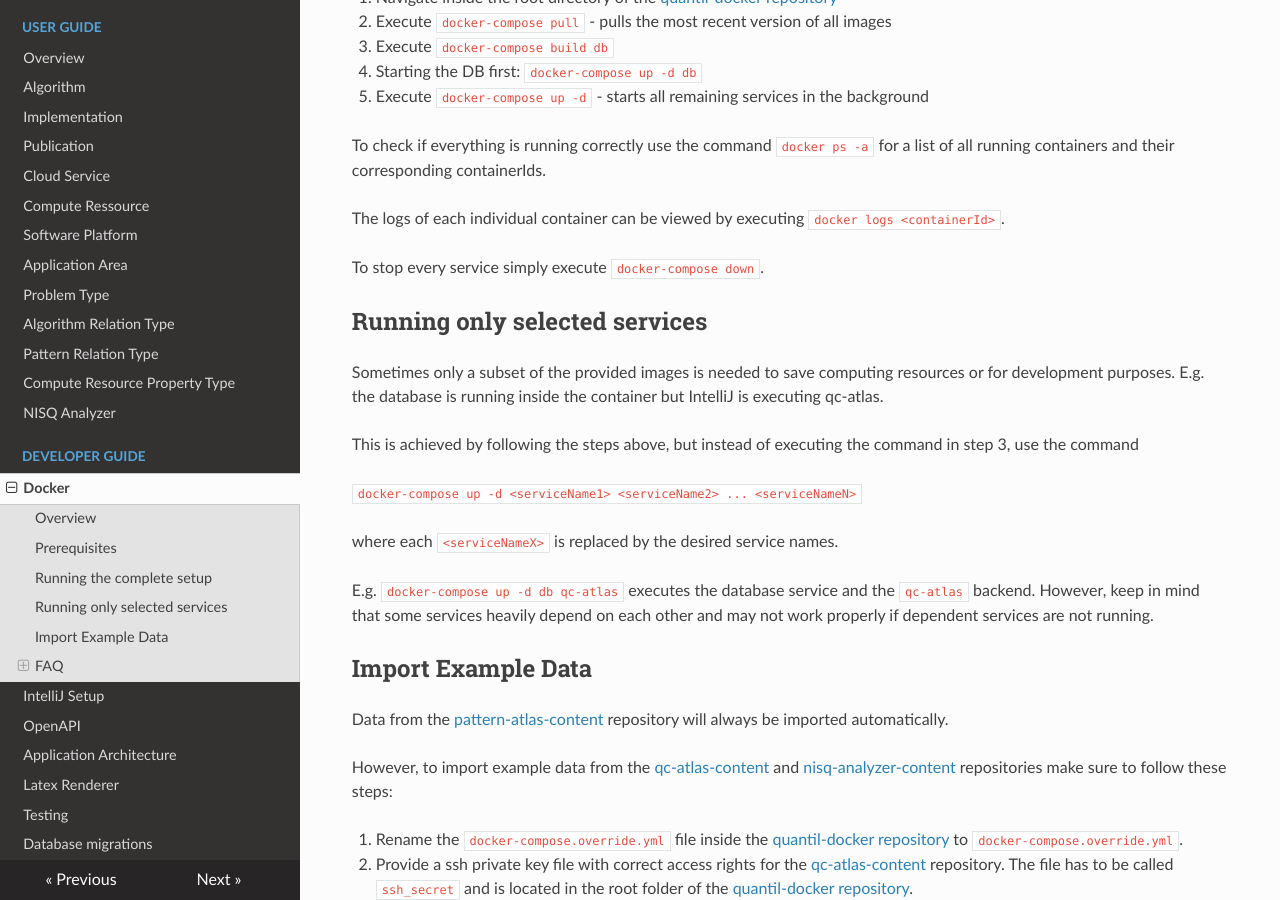
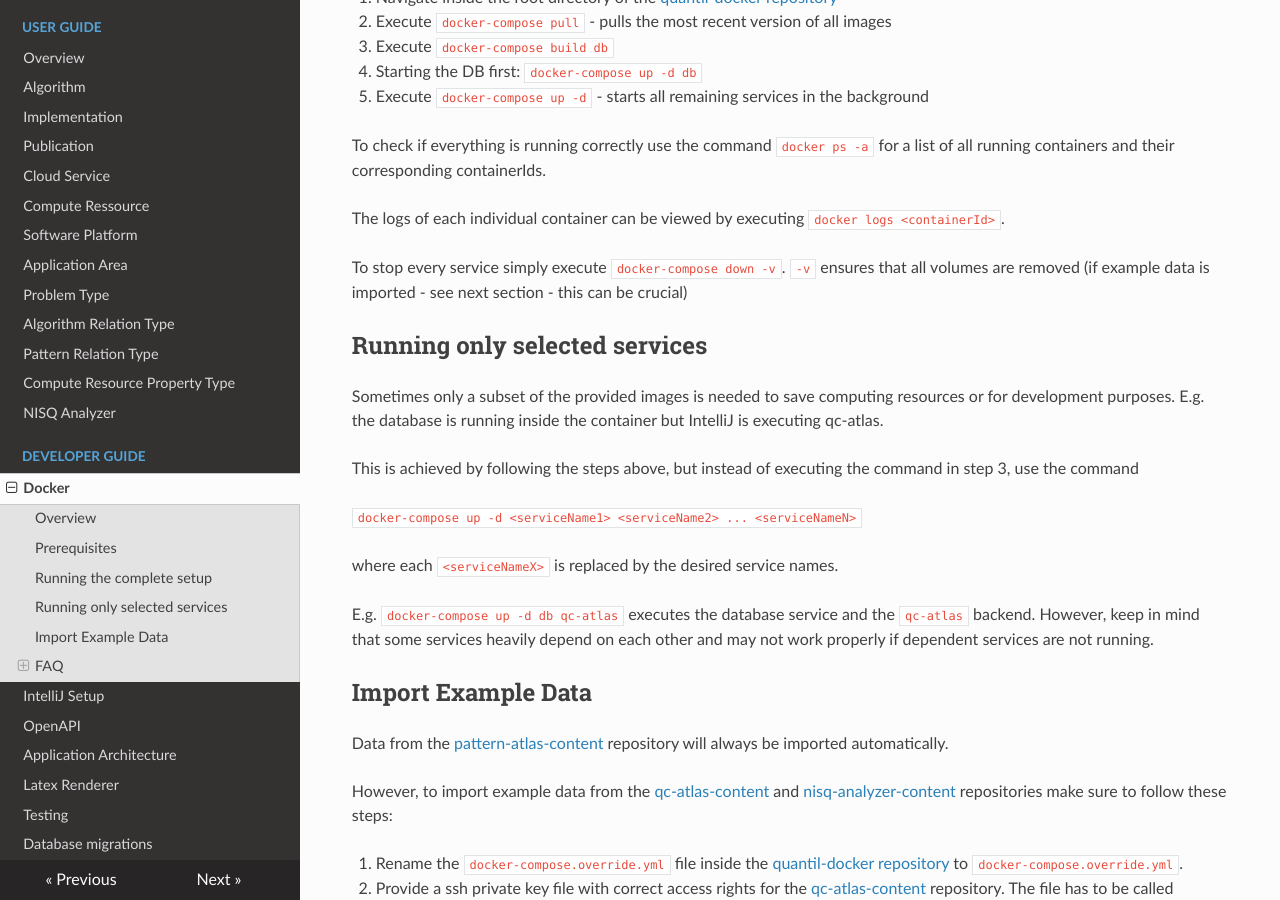
Before and after one commit to UST-QuAntiL/quantil-docs, an MkDocs documentation site: the page built from docs/developer-guide/docker.md, in a window 1280 px wide and 900 px high, scrolled down 1119 px. Built offline with MkDocs 1.6.1, drawn with Linux system fonts in a browser that asks for light colours; nearby versions of some CDN libraries.

Commit message:
Feature/delete volumes on shutdown (#19)
* adds documentation for docker setup

* fix navigation

* formatting

* formatting and adding requested changes

* add docs for trouble with line endings

* always remove/delete volumes on shutdown

add -v option to `docker-compose down`

Co-authored-by: Felix Burk <felix.burk@googlemail.com>

```diff
--- a/docs/developer-guide/docker.md
+++ b/docs/developer-guide/docker.md
@@ -43,7 +43,10 @@ To check if everything is running correctly use the command `docker ps -a` for a
 
 The logs of each individual container can be viewed by executing `docker logs <containerId>`.
 
-To stop every service simply execute `docker-compose down`.
+
+To stop every service simply execute `docker-compose down -v`.
+`-v` ensures that all volumes are removed (if example data is imported - see next section - this can be crucial)
+
 
 
 ## Running only selected services
```
